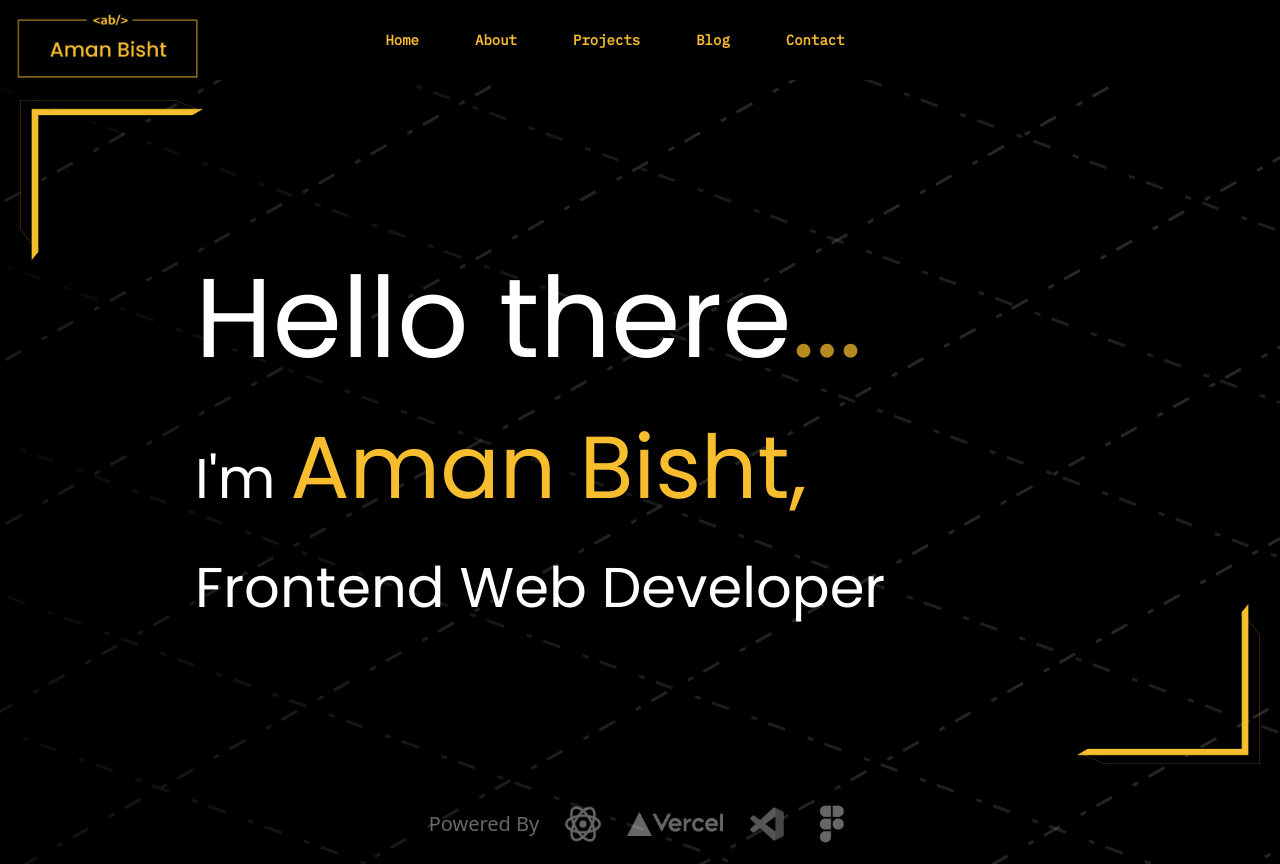
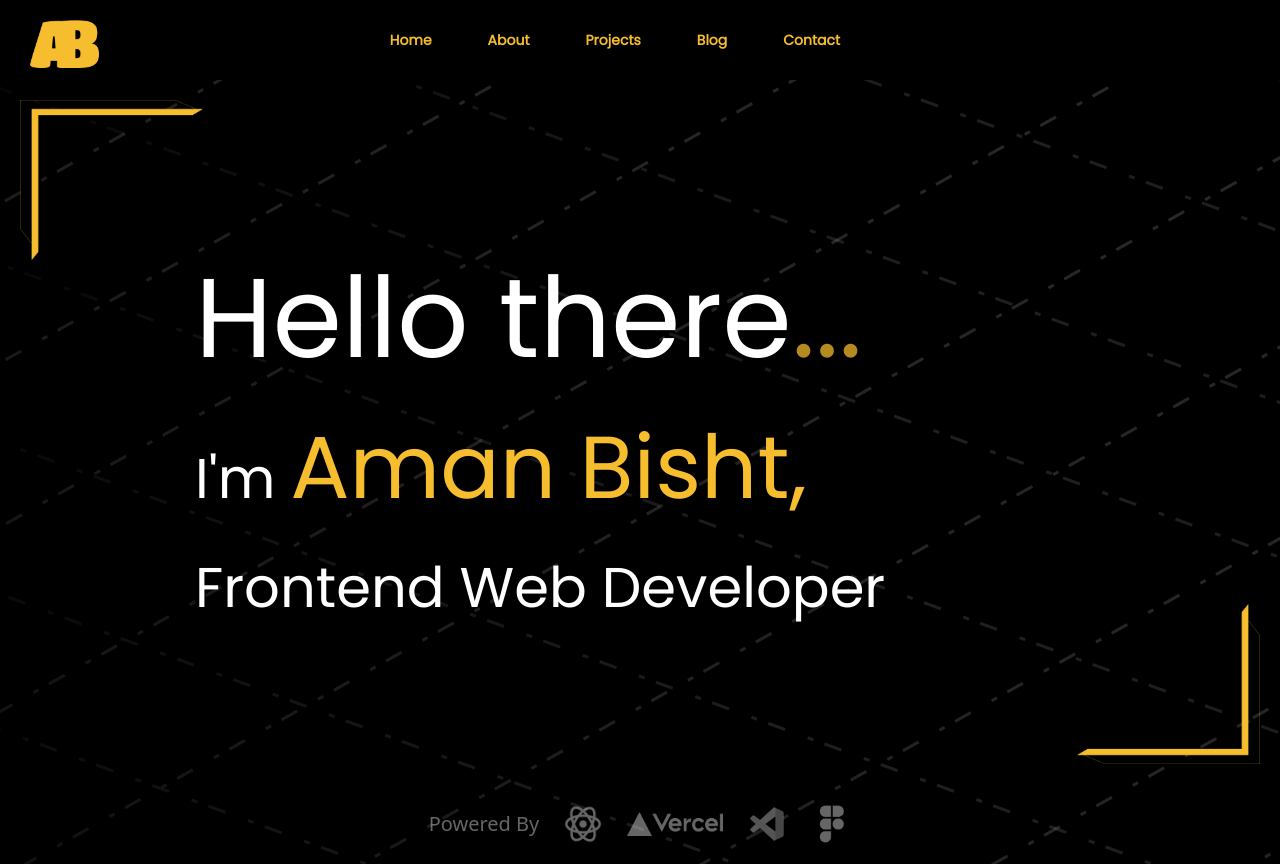
Before and after one commit to BishtAman/Portfolio-website, a React (Create React App) app: page / in a window 1280 px wide. Built offline with nearby package versions, Linux system fonts and the light colour scheme.

Commit message:
new logo

```diff
--- a/src/App.jsx
+++ b/src/App.jsx
@@ -15,11 +15,11 @@ const App = () => {
   };
   return (
     <main className="relative">
-      <a href="/" className="absolute top-[10px] left-[5px]">
+      <a href="/" className="absolute top-5 left-5">
         <img
           src={logo}
           alt="logo"
-          className="max-lg:h-[7vh] ml-[10px] h-[9vh]"
+          className="max-lg:h-[4vh] ml-[10px] h-[6vh]"
         />
       </a>
       <Nav whenChange={handleNavChange} />
--- a/src/components/Nav.jsx
+++ b/src/components/Nav.jsx
@@ -27,7 +27,7 @@ export default function Nav({ whenChange }) {
                     return (
                         <a
                             key={index}
-                            className=" text-[#f6bd2e] font-semibold focus:text-[#efd182] mx-4 px-3  hover:text-[#efd182]"
+                            className=" text-[#f6bd2e] font-semibold focus:text-[#efd182] mx-4 px-3  hover:text-[#efd182] poppins"
                             onClick={() => {
                                 changing(index)
                             }}
```
Also changed, not shown: src/components/assets/logo.png.
